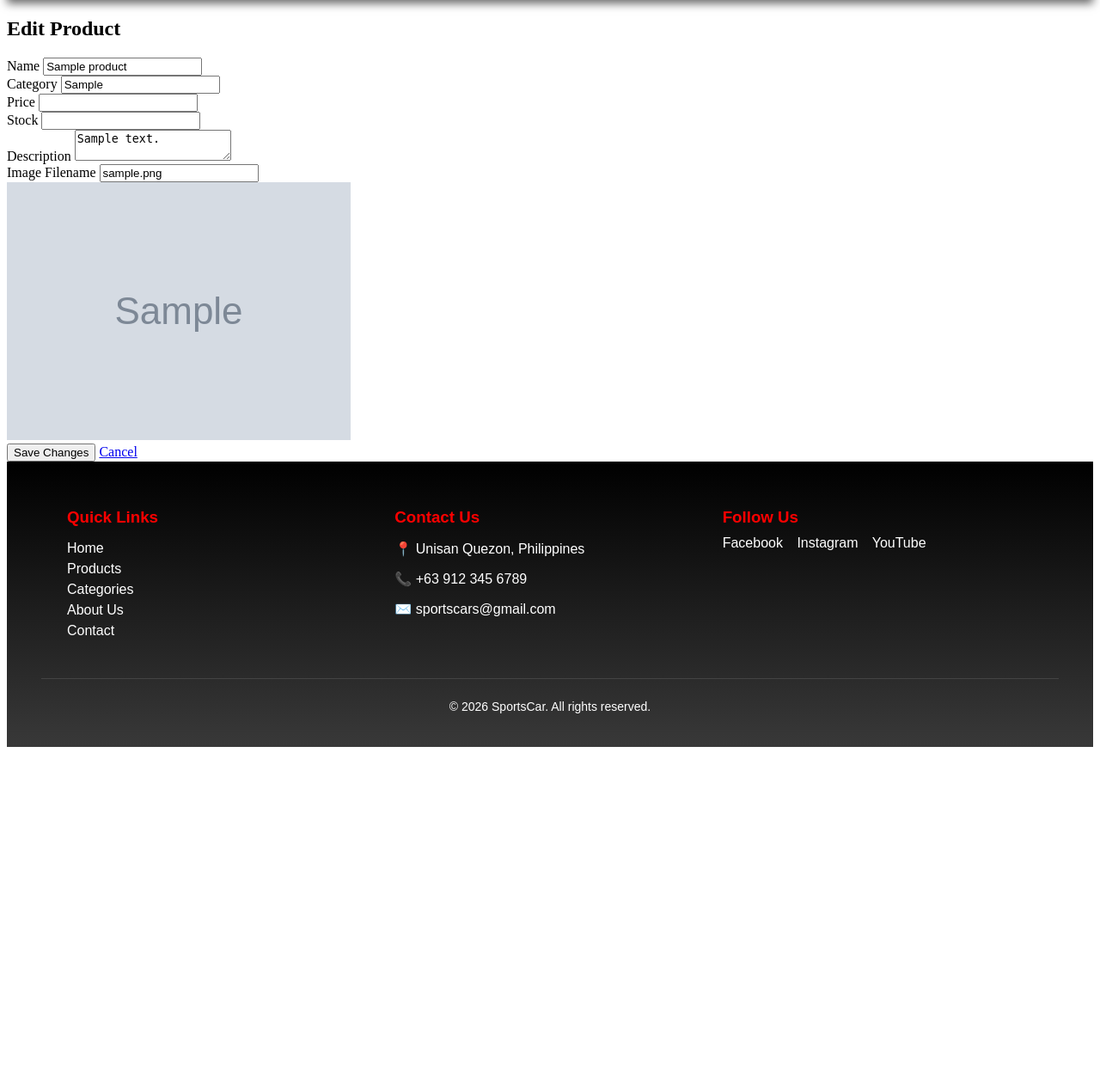
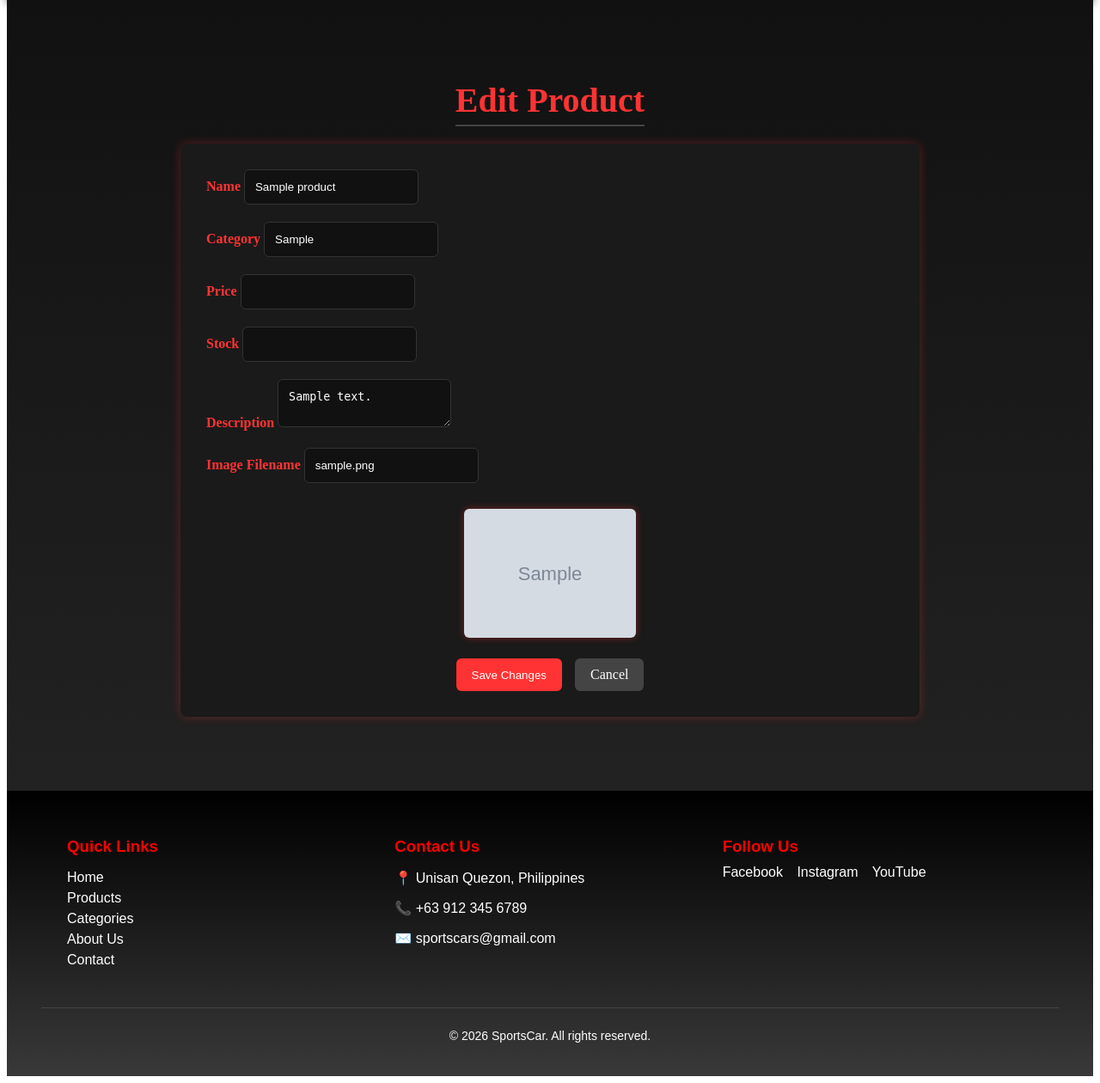
Before and after one commit to jisadejuan/sportscar_webshop, a Flask app: page /admin/edit/1 in a window 1280 px wide. Shown: the part 93-1353 px from the top of the page at 86% size. Before the commit the page ends 962 px from the top, so only its background shows below. Run offline with Flask 3, Linux system fonts and the light colour scheme; tables that the repository leaves empty hold one stand-in row (values such as "Sample post"); grey boxes marked "Sample" are stand-in pictures.

Commit message:
Update project.css

```diff
--- a/app/static/project.css
+++ b/app/static/project.css
@@ -1063,3 +1063,111 @@ html {
     padding: 20px;
   }
 }
+/* ================================
+   EDIT PRODUCT PAGE STYLES
+   ================================ */
+.edit-product-container {
+  padding: 60px 20px;
+  min-height: 100vh;                       /* fills screen */
+  background: linear-gradient(to bottom, #111, #222);
+  color: white;
+  text-align: center;
+}
+
+.edit-product-title {
+  color: #ff3333;
+  font-size: 2.5em;
+  margin-bottom: 20px;
+  border-bottom: 2px solid #444;
+  display: inline-block;
+  padding-bottom: 5px;
+}
+
+.edit-product-messages {
+  margin: 20px auto;
+  max-width: 800px;
+}
+.edit-product-message.success { color: #4caf50; }
+.edit-product-message.error { color: #ff3333; }
+
+/* Form */
+.edit-product-form {
+  max-width: 800px;
+  margin: 0 auto;
+  background: #1a1a1a;
+  padding: 30px;
+  border-radius: 8px;
+  box-shadow: 0 0 12px rgba(255,51,51,0.3);
+  display: flex;
+  flex-direction: column;
+  gap: 20px;
+  text-align: left;
+}
+
+.edit-product-group label {
+  margin-bottom: 8px;
+  color: #ff3333;
+  font-weight: bold;
+}
+
+.edit-product-group input,
+.edit-product-group textarea {
+  padding: 12px;
+  border: 1px solid #333;
+  border-radius: 6px;
+  background: #111;
+  color: #fff;
+}
+
+.edit-product-group input:focus,
+.edit-product-group textarea:focus {
+  outline: none;
+  border-color: #ff3333;
+  box-shadow: 0 0 6px rgba(255,51,51,0.5);
+}
+
+/* Image preview */
+.edit-product-preview {
+  text-align: center;
+}
+.edit-product-preview img {
+  max-width: 200px;
+  border-radius: 6px;
+  margin-top: 10px;
+  box-shadow: 0 0 8px rgba(255,51,51,0.4);
+}
+
+/* Actions */
+.edit-product-actions {
+  display: flex;
+  justify-content: center;
+  gap: 15px;
+}
+
+.edit-btn-save {
+  padding: 10px 18px;
+  background: #ff3333;
+  color: #fff;
+  border: none;
+  border-radius: 6px;
+  cursor: pointer;
+  transition: background 0.3s ease;
+}
+.edit-btn-save:hover { background: #cc0000; }
+
+.edit-btn-cancel {
+  padding: 10px 18px;
+  background: #444;
+  color: #fff;
+  text-decoration: none;
+  border-radius: 6px;
+  transition: background 0.3s ease;
+}
+.edit-btn-cancel:hover { background: #666; }
+
+/* Responsive */
+@media (max-width: 768px) {
+  .edit-product-form {
+    padding: 20px;
+  }
+}
```
